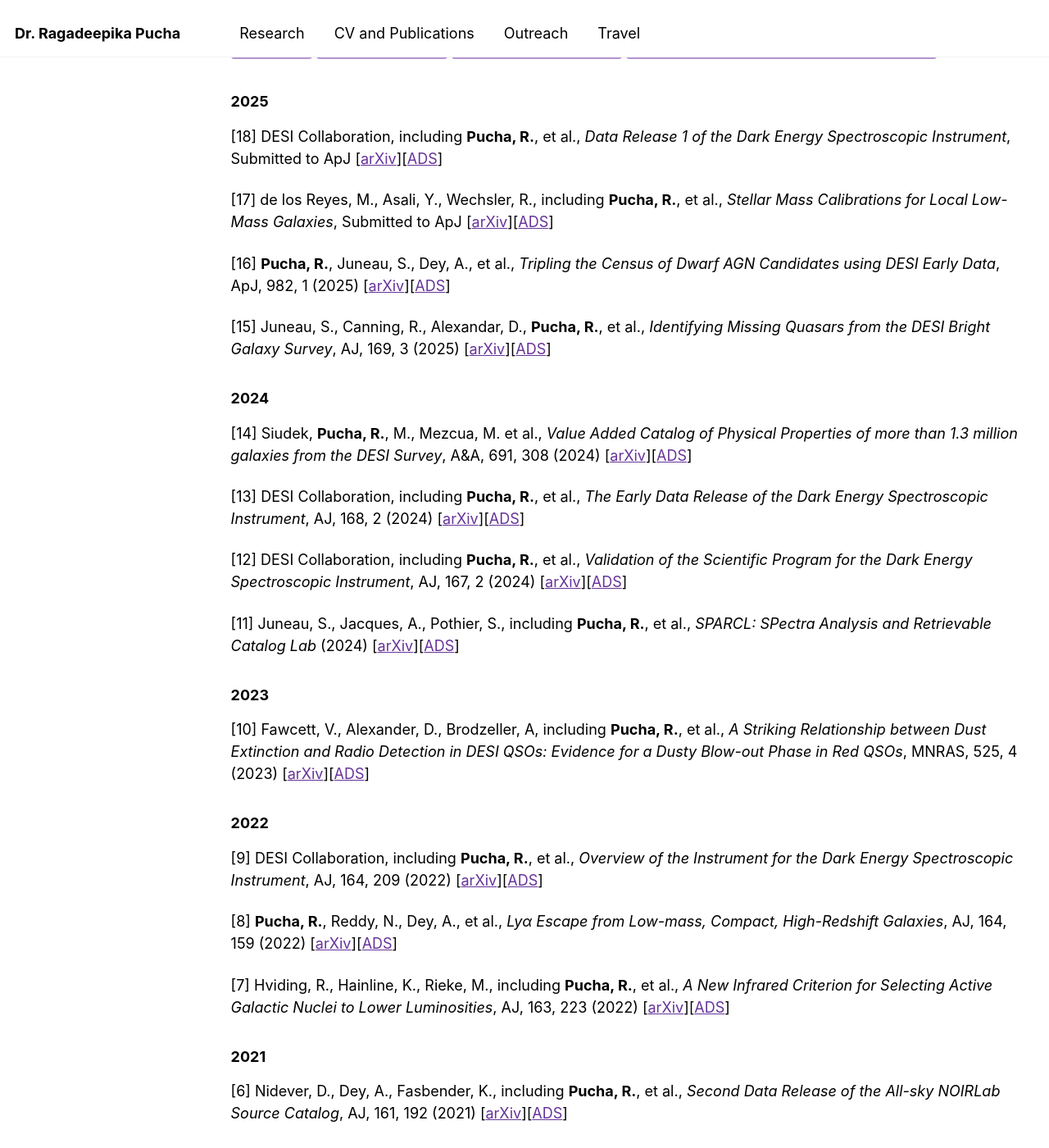
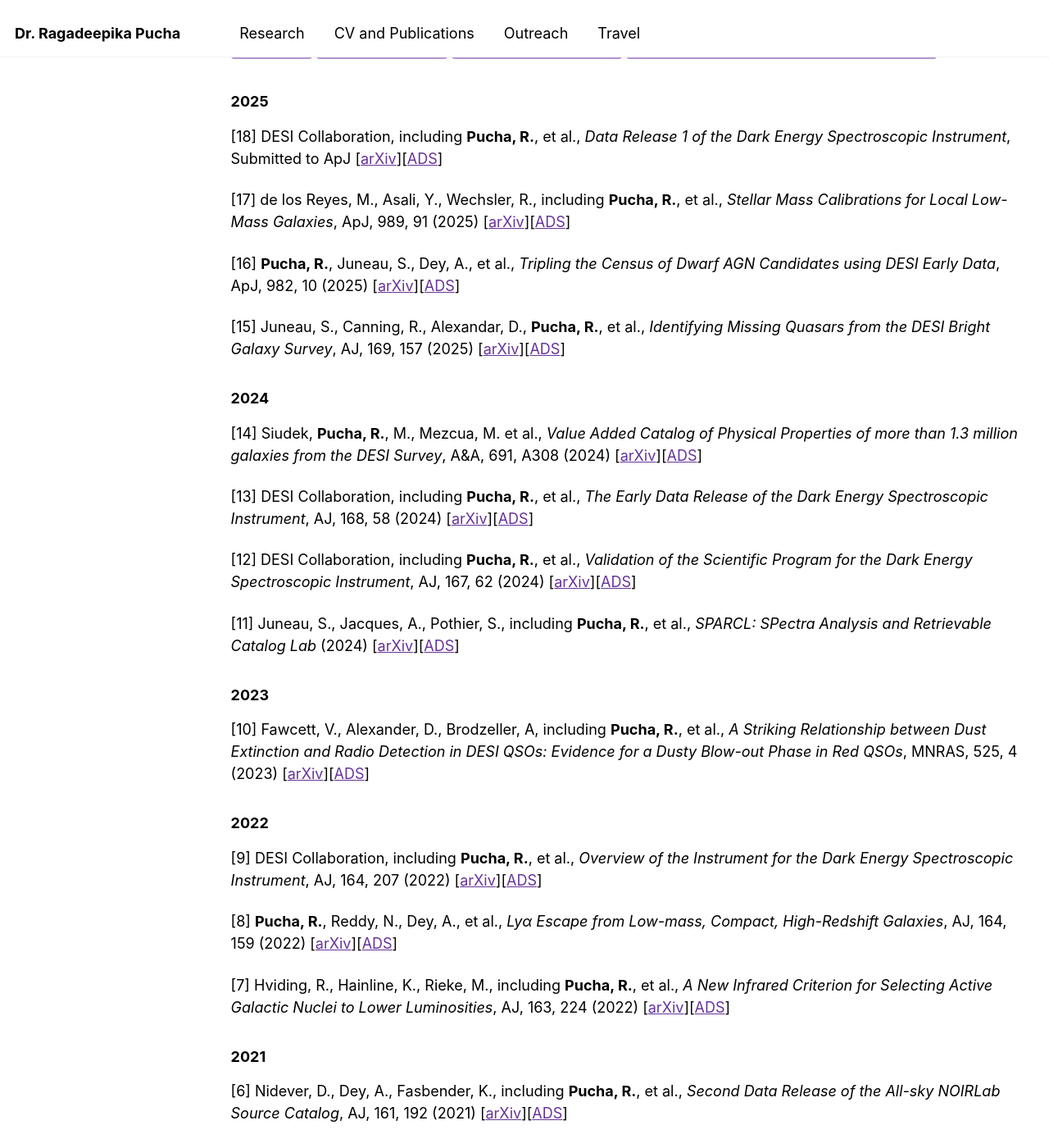
Before and after one commit to Ragadeepika-Pucha/Ragadeepika-Pucha.github.io, a Jekyll site: the page built from _pages/cv.md, in a window 1280 px wide and 1400 px high, scrolled down 293 px. Shown: the whole window at 82% size. Built offline with Jekyll 4.4.1, drawn with Linux system fonts in a browser that asks for light colours.

```diff
--- a/_pages/cv.md
+++ b/_pages/cv.md
@@ -19,18 +19,18 @@ You can also view my publication list on any of the following sites: \\
 ### 2025
 [18] DESI Collaboration, including **Pucha, R.**, et al., *Data Release 1 of the Dark Energy Spectroscopic Instrument*, Submitted to ApJ [[arXiv](https://arxiv.org/abs/2503.14745)][[ADS](https://ui.adsabs.harvard.edu/abs/2025arXiv250314745D/abstract)]
 
-[17] de los Reyes, M., Asali, Y., Wechsler, R., including **Pucha, R.**, et al., *Stellar Mass Calibrations for Local Low-Mass Galaxies*, Submitted to ApJ [[arXiv](https://arxiv.org/abs/2409.03959)][[ADS](https://ui.adsabs.harvard.edu/abs/2024arXiv240903959D/abstract)]
+[17] de los Reyes, M., Asali, Y., Wechsler, R., including **Pucha, R.**, et al., *Stellar Mass Calibrations for Local Low-Mass Galaxies*, ApJ, 989, 91 (2025) [[arXiv](https://arxiv.org/abs/2409.03959)][[ADS](https://ui.adsabs.harvard.edu/abs/2025ApJ...989...91D/abstract)]
 
-[16] **Pucha, R.**, Juneau, S., Dey, A., et al., *Tripling the Census of Dwarf AGN Candidates using DESI Early Data*, ApJ, 982, 1 (2025) [[arXiv](https://arxiv.org/abs/2411.00091)][[ADS](https://ui.adsabs.harvard.edu/abs/2025ApJ...982...10P/abstract)]
+[16] **Pucha, R.**, Juneau, S., Dey, A., et al., *Tripling the Census of Dwarf AGN Candidates using DESI Early Data*, ApJ, 982, 10 (2025) [[arXiv](https://arxiv.org/abs/2411.00091)][[ADS](https://ui.adsabs.harvard.edu/abs/2025ApJ...982...10P/abstract)]
 
-[15] Juneau, S., Canning, R., Alexandar, D., **Pucha, R.**, et al., *Identifying Missing Quasars from the DESI Bright Galaxy Survey*, AJ, 169, 3 (2025) [[arXiv](https://arxiv.org/abs/2404.03621)][[ADS](https://ui.adsabs.harvard.edu/abs/2025AJ....169..157J/abstract)]
+[15] Juneau, S., Canning, R., Alexandar, D., **Pucha, R.**, et al., *Identifying Missing Quasars from the DESI Bright Galaxy Survey*, AJ, 169, 157 (2025) [[arXiv](https://arxiv.org/abs/2404.03621)][[ADS](https://ui.adsabs.harvard.edu/abs/2025AJ....169..157J/abstract)]
 
 ### 2024
-[14] Siudek, **Pucha, R.**, M., Mezcua, M. et al., *Value Added Catalog of Physical Properties of more than 1.3 million galaxies from the DESI Survey*, A&A, 691, 308 (2024) [[arXiv](https://arxiv.org/abs/2409.19066)][[ADS](https://ui.adsabs.harvard.edu/abs/2024A%26A...691A.308S/abstract)]
+[14] Siudek, **Pucha, R.**, M., Mezcua, M. et al., *Value Added Catalog of Physical Properties of more than 1.3 million galaxies from the DESI Survey*, A&A, 691, A308 (2024) [[arXiv](https://arxiv.org/abs/2409.19066)][[ADS](https://ui.adsabs.harvard.edu/abs/2024A%26A...691A.308S/abstract)]
 
-[13] DESI Collaboration, including **Pucha, R.**, et al., *The Early Data Release of the Dark Energy Spectroscopic Instrument*, AJ, 168, 2 (2024) [[arXiv](https://arxiv.org/abs/2306.06308)][[ADS](https://ui.adsabs.harvard.edu/abs/2024AJ....168...58D/abstract)]
+[13] DESI Collaboration, including **Pucha, R.**, et al., *The Early Data Release of the Dark Energy Spectroscopic Instrument*, AJ, 168, 58 (2024) [[arXiv](https://arxiv.org/abs/2306.06308)][[ADS](https://ui.adsabs.harvard.edu/abs/2024AJ....168...58D/abstract)]
 
-[12] DESI Collaboration, including **Pucha, R.**, et al., *Validation of the Scientific Program for the Dark Energy Spectroscopic Instrument*, AJ, 167, 2 (2024) [[arXiv](https://arxiv.org/abs/2306.06307)][[ADS](https://ui.adsabs.harvard.edu/abs/2024AJ....167...62D/abstract)]
+[12] DESI Collaboration, including **Pucha, R.**, et al., *Validation of the Scientific Program for the Dark Energy Spectroscopic Instrument*, AJ, 167, 62 (2024) [[arXiv](https://arxiv.org/abs/2306.06307)][[ADS](https://ui.adsabs.harvard.edu/abs/2024AJ....167...62D/abstract)]
 
 [11] Juneau, S., Jacques, A., Pothier, S., including **Pucha, R.**, et al., *SPARCL: SPectra Analysis and Retrievable Catalog Lab* (2024) [[arXiv](https://arxiv.org/abs/2401.05576)][[ADS](https://ui.adsabs.harvard.edu/abs/2024arXiv240105576J/abstract)]
 
@@ -38,11 +38,11 @@ You can also view my publication list on any of the following sites: \\
 [10] Fawcett, V., Alexander, D., Brodzeller, A, including **Pucha, R.**, et al., *A Striking Relationship between Dust Extinction and Radio Detection in DESI QSOs: Evidence for a Dusty Blow-out Phase in Red QSOs*, MNRAS, 525, 4 (2023) [[arXiv](https://arxiv.org/abs/2308.14790)][[ADS](https://ui.adsabs.harvard.edu/abs/2023MNRAS.525.5575F/abstract)]
 
 ### 2022
-[9] DESI Collaboration, including **Pucha, R.**, et al., *Overview of the Instrument for the Dark Energy Spectroscopic Instrument*, AJ, 164, 209 (2022) [[arXiv](https://arxiv.org/abs/2205.10939)][[ADS](https://ui.adsabs.harvard.edu/abs/2022AJ....164..207D/abstract)]
+[9] DESI Collaboration, including **Pucha, R.**, et al., *Overview of the Instrument for the Dark Energy Spectroscopic Instrument*, AJ, 164, 207 (2022) [[arXiv](https://arxiv.org/abs/2205.10939)][[ADS](https://ui.adsabs.harvard.edu/abs/2022AJ....164..207D/abstract)]
 
 [8] **Pucha, R.**, Reddy, N., Dey, A., et al., *Lyα Escape from Low-mass, Compact, High-Redshift Galaxies*, AJ, 164, 159 (2022) [[arXiv](https://arxiv.org/abs/2207.14303)][[ADS](https://ui.adsabs.harvard.edu/abs/2022AJ....164..159P/abstract)]
 
-[7] Hviding, R., Hainline, K., Rieke, M., including **Pucha, R.**, et al., *A New Infrared Criterion for Selecting Active Galactic Nuclei to Lower Luminosities*, AJ, 163, 223 (2022) [[arXiv](https://arxiv.org/abs/2203.11217)][[ADS](https://ui.adsabs.harvard.edu/abs/2022AJ....163..224H/abstract)]
+[7] Hviding, R., Hainline, K., Rieke, M., including **Pucha, R.**, et al., *A New Infrared Criterion for Selecting Active Galactic Nuclei to Lower Luminosities*, AJ, 163, 224 (2022) [[arXiv](https://arxiv.org/abs/2203.11217)][[ADS](https://ui.adsabs.harvard.edu/abs/2022AJ....163..224H/abstract)]
 
 ### 2021
 [6] Nidever, D., Dey, A., Fasbender, K., including **Pucha, R.**, et al., *Second Data Release of the All-sky NOIRLab Source Catalog*, AJ, 161, 192 (2021) [[arXiv](https://arxiv.org/abs/2011.08868)][[ADS](https://ui.adsabs.harvard.edu/abs/2021AJ....161..192N/abstract)]
```
Also changed, not shown: _pages/travel.md (+7 -1 lines), 1 other file.
